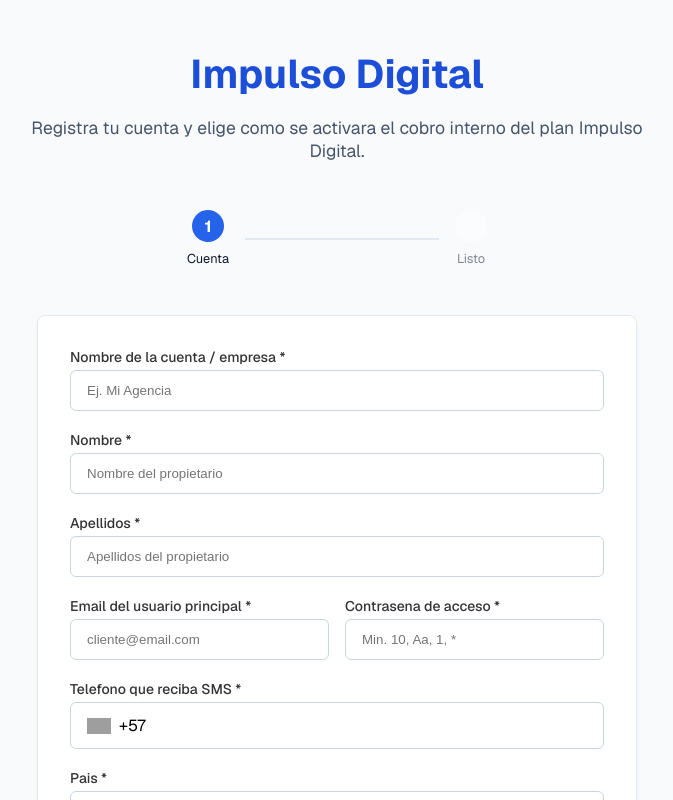
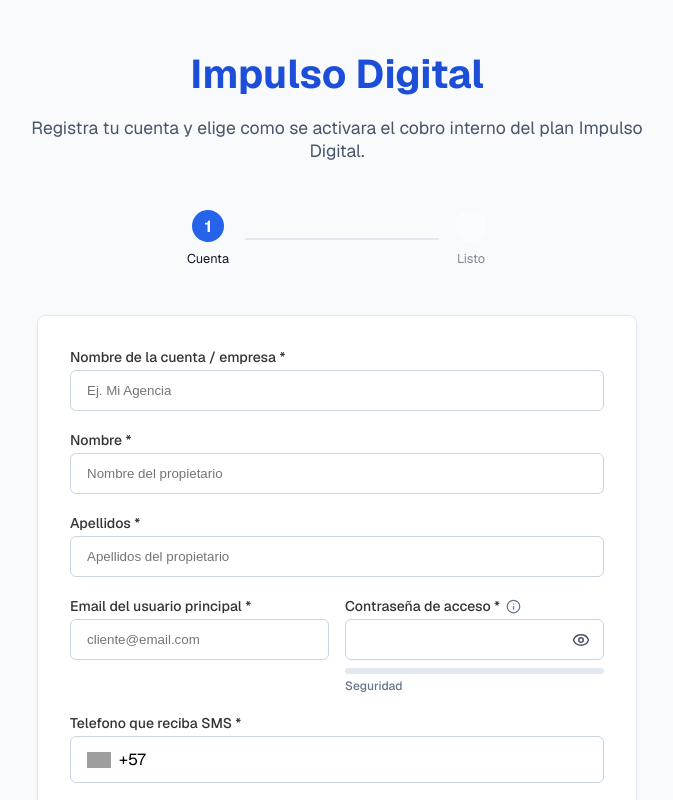
Before and after one commit to santiagosorio11/formulario-ghlenespanol, a Next.js app: page /impulso-digital-anual in a window 1280 px wide. Shown: the top 800 px of the page, without its empty margins (303-976 px from the left). Built offline with nearby package versions, Linux system fonts and the light colour scheme; grey boxes are pictures that could not be loaded.

Commit message:
controlar workflow para evitar saturacion

```diff
--- a/src/app/api/create-account/ghlClient.ts
+++ b/src/app/api/create-account/ghlClient.ts
@@ -1,4 +1,6 @@
 type FetchImpl = typeof fetch;
+const RATE_LIMIT_RETRY_DELAYS_MS = [1000, 2000, 4000];
+const DEFAULT_REQUEST_SPACING_MS = 350;
 
 export const REBILLING_PRODUCTS = [
   "contentAI",
@@ -275,6 +277,7 @@ interface GhlClientOptions {
   companyId: string;
   stripeAccountId?: string;
   fetchImpl?: FetchImpl;
+  requestSpacingMs?: number;
 }
 
 interface CreateLocationInput {
@@ -326,12 +329,20 @@ export class GhlClient {
   private readonly companyId: string;
   private readonly stripeAccountId?: string;
   private readonly fetchImpl: FetchImpl;
+  private readonly requestSpacingMs: number;
 
-  constructor({ token, companyId, stripeAccountId, fetchImpl = fetch }: GhlClientOptions) {
+  constructor({
+    token,
+    companyId,
+    stripeAccountId,
+    fetchImpl = fetch,
+    requestSpacingMs = DEFAULT_REQUEST_SPACING_MS,
+  }: GhlClientOptions) {
     this.token = token;
     this.companyId = companyId;
     this.stripeAccountId = stripeAccountId;
     this.fetchImpl = fetchImpl;
+    this.requestSpacingMs = Math.max(0, requestSpacingMs);
   }
 
   async createLocation(input: CreateLocationInput) {
@@ -503,7 +514,10 @@ export class GhlClient {
     errorMessage: string,
     okStatuses?: number[],
   ): Promise<T> {
-    const response = await this.fetchImpl(url, {
+    let response: Response;
+
+    for (let attempt = 0; ; attempt += 1) {
+      response = await this.fetchImpl(url, {
         ...init,
         headers: {
           Authorization: `Bearer ${this.token}`,
@@ -514,6 +528,13 @@ export class GhlClient {
         },
       });
 
+      if (response.status !== 429 || attempt >= RATE_LIMIT_RETRY_DELAYS_MS.length) {
+        break;
+      }
+
+      await sleep(getRetryDelayMs(response, attempt));
+    }
+
     const isOk = okStatuses ? okStatuses.includes(response.status) : response.ok;
 
     if (!isOk) {
@@ -522,10 +543,36 @@ export class GhlClient {
     }
 
     if (response.status === 204) {
+      await this.waitBetweenRequests();
       return {} as T;
     }
 
     const text = await response.text();
-    return (text ? JSON.parse(text) : {}) as T;
+    const data = (text ? JSON.parse(text) : {}) as T;
+    await this.waitBetweenRequests();
+    return data;
+  }
+
+  private async waitBetweenRequests() {
+    if (this.requestSpacingMs <= 0) {
+      return;
+    }
+
+    await sleep(this.requestSpacingMs);
   }
 }
+
+function getRetryDelayMs(response: Response, attempt: number) {
+  const retryAfter = response.headers.get("retry-after");
+  const retryAfterSeconds = retryAfter ? Number(retryAfter) : Number.NaN;
+
+  if (Number.isFinite(retryAfterSeconds) && retryAfterSeconds >= 0) {
+    return retryAfterSeconds * 1000;
+  }
+
+  return RATE_LIMIT_RETRY_DELAYS_MS[attempt];
+}
+
+function sleep(ms: number) {
+  return new Promise((resolve) => setTimeout(resolve, ms));
+}
--- a/src/app/api/create-account/route.ts
+++ b/src/app/api/create-account/route.ts
@@ -46,6 +46,7 @@ export async function POST(req: Request) {
       CLOUDINARY_CLOUD_NAME,
       CLOUDINARY_UPLOAD_PRESET,
       STRIPE_ACCOUNT_ID,
+      GHL_REQUEST_SPACING_MS,
     } = process.env;
 
     if (!GHL_BEARER_TOKEN || !GHL_COMPANY_ID) {
@@ -61,6 +62,7 @@ export async function POST(req: Request) {
       token: GHL_BEARER_TOKEN,
       companyId: GHL_COMPANY_ID,
       stripeAccountId: STRIPE_ACCOUNT_ID,
+      requestSpacingMs: parseOptionalNumber(GHL_REQUEST_SPACING_MS),
     });
     const locationId = await ghlClient.createLocation({
       name: nombreCuenta,
@@ -81,6 +83,16 @@ export async function POST(req: Request) {
       locationIds: [locationId],
     });
 
+    if (formConfig.requiresPartnerEmail) {
+      const partnerUser = await ghlClient.findUserByEmail(partnerEmail);
+
+      if (!partnerUser) {
+        return NextResponse.json({ error: "No se encontro un partner existente con ese email" }, { status: 400 });
+      }
+
+      await ghlClient.addAdminLocationToExistingUser(partnerUser, locationId);
+    }
+
     await ghlClient.updateRebilling(locationId);
 
     if (formConfig.saasPlanId) {
@@ -100,16 +112,6 @@ export async function POST(req: Request) {
       });
     }
 
-    if (formConfig.requiresPartnerEmail) {
-      const partnerUser = await ghlClient.findUserByEmail(partnerEmail);
-
-      if (!partnerUser) {
-        return NextResponse.json({ error: "No se encontro un partner existente con ese email" }, { status: 400 });
-      }
-
-      await ghlClient.addAdminLocationToExistingUser(partnerUser, locationId);
-    }
-
     return NextResponse.json({ success: true, locationId, logoUrl });
   } catch (error: unknown) {
     console.error("API Error /create-account:", error);
@@ -121,6 +123,15 @@ export async function POST(req: Request) {
 function getString(formData: FormData, key: string) {
   const value = formData.get(key);
   return typeof value === "string" ? value.trim() : "";
+}
+
+function parseOptionalNumber(value?: string) {
+  if (!value) {
+    return undefined;
+  }
+
+  const parsed = Number(value);
+  return Number.isFinite(parsed) ? parsed : undefined;
 }
 
 async function uploadLogoIfPresent({
--- a/src/app/globals.css
+++ b/src/app/globals.css
@@ -149,3 +149,14 @@ a {
 .animate-in {
   animation: fadeIn 0.4s ease-out forwards;
 }
+
+@keyframes spin {
+  to {
+    transform: rotate(360deg);
+  }
+}
+
+.spin-loader {
+  animation: spin 0.8s linear infinite;
+  flex-shrink: 0;
+}
--- a/src/components/AccountFormStep.tsx
+++ b/src/components/AccountFormStep.tsx
@@ -1,7 +1,7 @@
 "use client";
 
 import type { DirectFormConfig } from "@/app/api/create-account/directForms";
-import { Loader2, UploadCloud } from "lucide-react";
+import { Eye, EyeOff, Info, Loader2, UploadCloud } from "lucide-react";
 import { useRef, useState } from "react";
 import PhoneInput from "react-phone-number-input";
 
@@ -23,8 +23,12 @@ export default function AccountFormStep({ formConfig, onSuccess }: AccountFormSt
   const [errorMsg, setErrorMsg] = useState("");
   const [logoPreview, setLogoPreview] = useState<string | null>(null);
   const [phone, setPhone] = useState<string | undefined>("");
+  const [password, setPassword] = useState("");
+  const [showPassword, setShowPassword] = useState(false);
 
   const fileInputRef = useRef<HTMLInputElement>(null);
+  const passwordScore = getPasswordScore(password);
+  const passwordStrength = getPasswordStrength(passwordScore, password.length > 0);
 
   const handleFileChange = (e: React.ChangeEvent<HTMLInputElement>) => {
     const file = e.target.files?.[0];
@@ -118,17 +122,66 @@ export default function AccountFormStep({ formConfig, onSuccess }: AccountFormSt
             <input type="email" name="email" required className="glass-input" placeholder="cliente@email.com" />
           </div>
           <div>
-            <label style={labelStyle}>Contrasena de acceso *</label>
+            <div style={{ display: "flex", alignItems: "center", gap: "0.375rem", marginBottom: "0.25rem" }}>
+              <label style={{ ...labelStyle, marginBottom: 0 }}>Contraseña de acceso *</label>
+              <span
+                title="Mínimo 10 caracteres, una mayúscula, una minúscula, un número y un carácter especial."
+                aria-label="Requisitos de contraseña"
+                style={{ color: "#64748b", display: "inline-flex", cursor: "help" }}
+              >
+                <Info size={15} />
+              </span>
+            </div>
+            <div style={{ position: "relative" }}>
               <input
-              type="password"
+                type={showPassword ? "text" : "password"}
                 name="password"
                 required
                 className="glass-input"
-              placeholder="Min. 10, Aa, 1, *"
+                value={password}
+                onChange={(event) => setPassword(event.target.value)}
                 minLength={10}
                 pattern="(?=.*[a-z])(?=.*[A-Z])(?=.*\d)(?=.*[^A-Za-z0-9]).{10,}"
-              title="Minimo 10 caracteres, una mayuscula, una minuscula, un numero y un caracter especial"
+                title="Mínimo 10 caracteres, una mayúscula, una minúscula, un número y un carácter especial."
+                style={{ paddingRight: "3rem" }}
               />
+              <button
+                type="button"
+                onClick={() => setShowPassword((current) => !current)}
+                aria-label={showPassword ? "Ocultar contraseña" : "Mostrar contraseña"}
+                title={showPassword ? "Ocultar contraseña" : "Mostrar contraseña"}
+                style={{
+                  position: "absolute",
+                  right: "0.625rem",
+                  top: "50%",
+                  transform: "translateY(-50%)",
+                  border: "none",
+                  background: "transparent",
+                  color: "#475569",
+                  display: "inline-flex",
+                  cursor: "pointer",
+                  padding: "0.25rem",
+                }}
+              >
+                {showPassword ? <EyeOff size={18} /> : <Eye size={18} />}
+              </button>
+            </div>
+            <div aria-live="polite" style={{ marginTop: "0.5rem" }}>
+              <div style={{ height: "0.375rem", background: "#e2e8f0", borderRadius: "999px", overflow: "hidden" }}>
+                <div
+                  style={{
+                    width: passwordStrength.width,
+                    height: "100%",
+                    background: passwordStrength.color,
+                    borderRadius: "999px",
+                    transition: "width 0.2s ease, background 0.2s ease",
+                  }}
+                />
+              </div>
+              <p style={{ marginTop: "0.25rem", fontSize: "0.75rem", color: passwordStrength.color, fontWeight: 500 }}>
+                {passwordStrength.label}
+              </p>
+            </div>
           </div>
         </div>
 
@@ -264,7 +317,7 @@ export default function AccountFormStep({ formConfig, onSuccess }: AccountFormSt
         <button type="submit" className="glass-button" style={{ marginTop: "1rem", backgroundColor: "#1d4ed8" }} disabled={isSubmitting}>
           {isSubmitting ? (
             <>
-              <Loader2 className="animate-spin" />
+              <Loader2 className="spin-loader" />
               Creando cuenta...
             </>
           ) : (
@@ -275,3 +328,29 @@ export default function AccountFormStep({ formConfig, onSuccess }: AccountFormSt
     </div>
   );
 }
+
+function getPasswordScore(password: string) {
+  return [
+    password.length >= 10,
+    /[a-z]/.test(password),
+    /[A-Z]/.test(password),
+    /\d/.test(password),
+    /[^A-Za-z0-9]/.test(password),
+  ].filter(Boolean).length;
+}
+
+function getPasswordStrength(score: number, hasPassword: boolean) {
+  if (!hasPassword) {
+    return { label: "Seguridad", color: "#64748b", width: "0%" };
+  }
+
+  if (score <= 2) {
+    return { label: "Seguridad baja", color: "#dc2626", width: "35%" };
+  }
+
+  if (score <= 4) {
+    return { label: "Seguridad media", color: "#d97706", width: "70%" };
+  }
+
+  return { label: "Seguridad alta", color: "#16a34a", width: "100%" };
+}
```
Also changed, not shown: 1 other file (tests, documents, lock files or other folders). Lines whose indentation alone changed are shown as unchanged.
